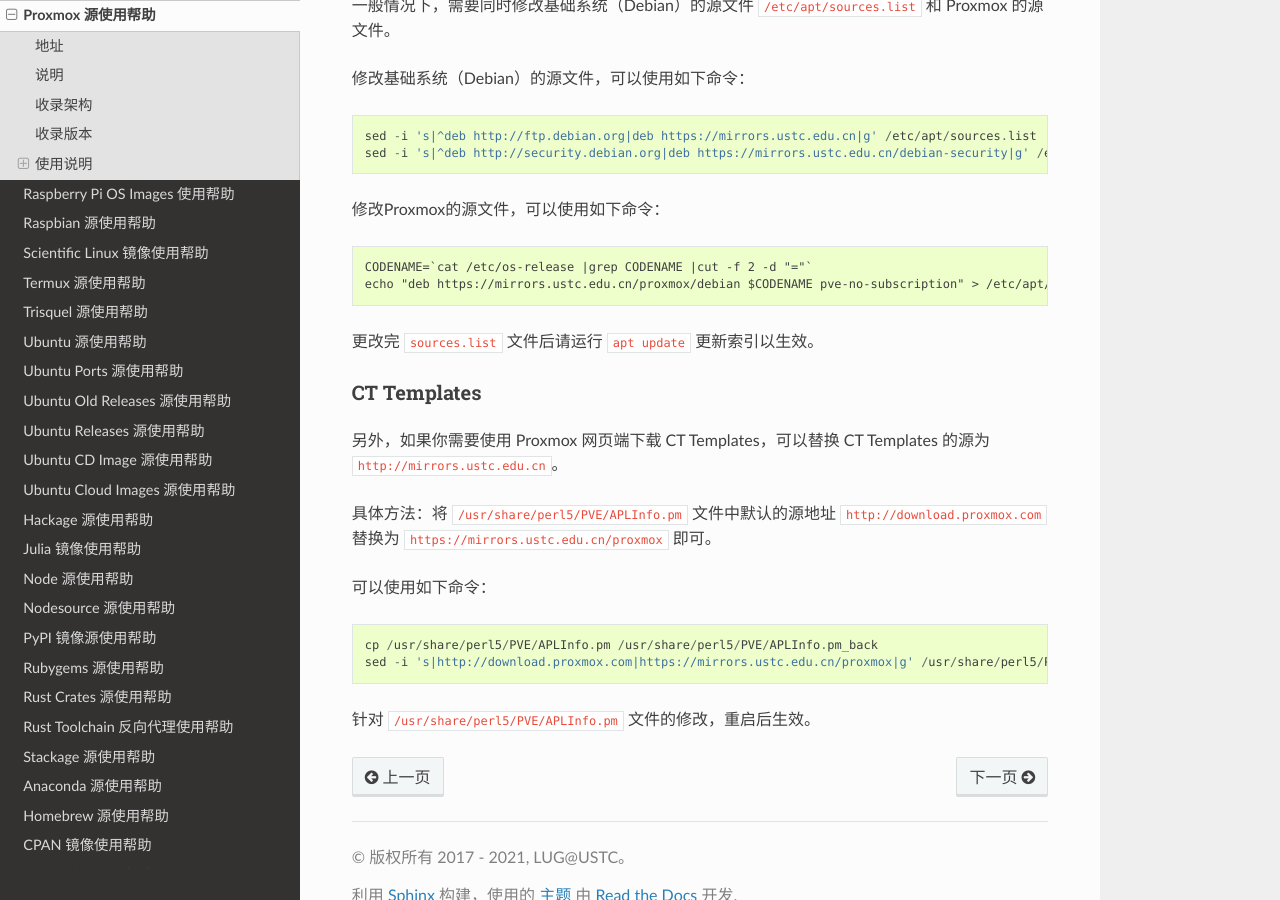
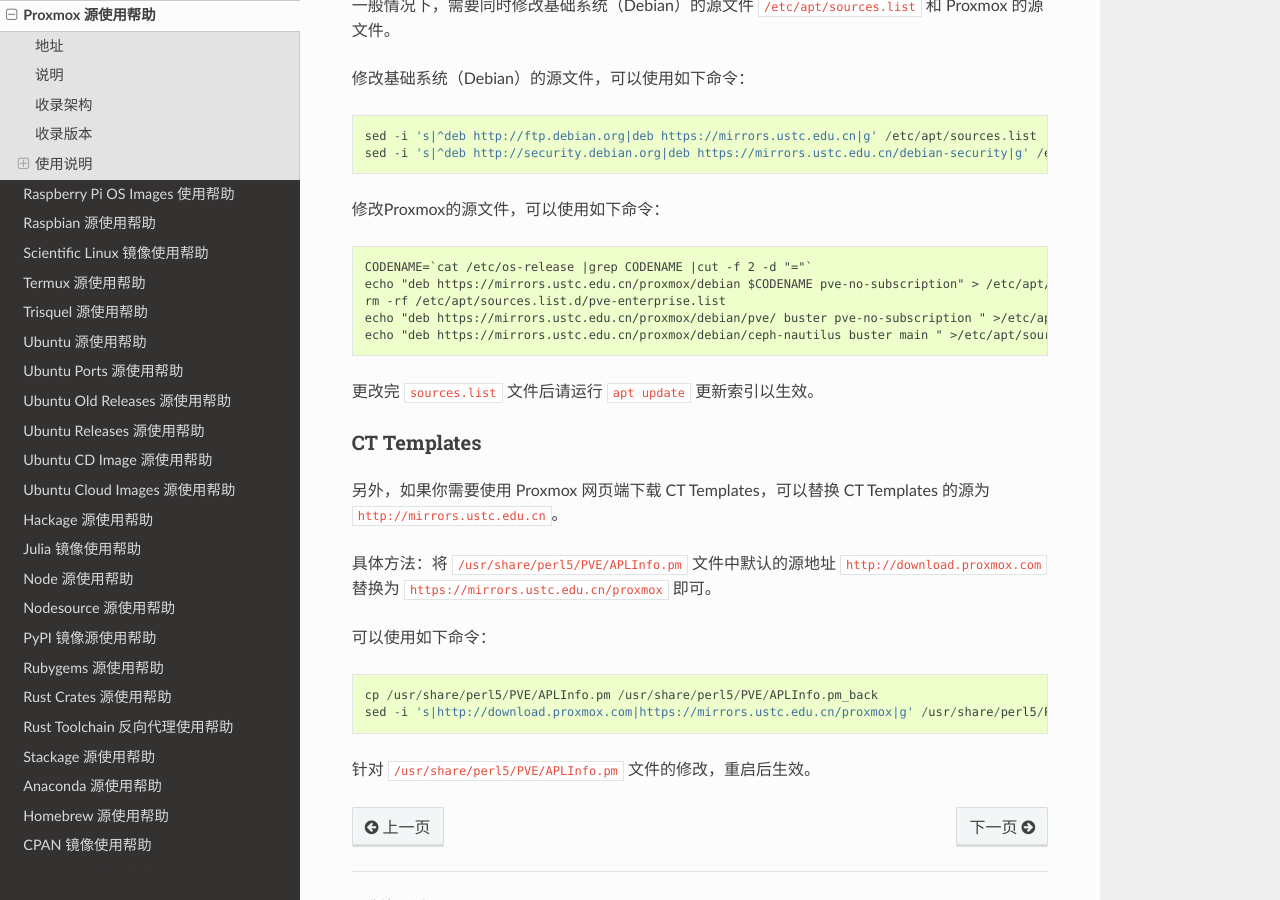
Before and after one commit to ustclug/mirrorhelp, a Sphinx documentation site: the page built from source/proxmox.rst, in a window 1280 px wide and 900 px high, scrolled down 815 px. Built offline with Sphinx 7.4.7 and the Read the Docs theme 2.0.0, drawn with Linux system fonts in a browser that asks for light colours; pages that are not in the unit, such as notebooks, are missing from menus.

Commit message:
Update proxmox.rst

```diff
--- a/source/proxmox.rst
+++ b/source/proxmox.rst
@@ -49,6 +49,9 @@
 
   CODENAME=`cat /etc/os-release |grep CODENAME |cut -f 2 -d "="`
   echo "deb https://mirrors.ustc.edu.cn/proxmox/debian $CODENAME pve-no-subscription" > /etc/apt/sources.list.d/pve-no-subscription.list
+  rm -rf /etc/apt/sources.list.d/pve-enterprise.list
+  echo "deb https://mirrors.ustc.edu.cn/proxmox/debian/pve/ buster pve-no-subscription " >/etc/apt/sources.list.d/pve-install-repo.list
+  echo "deb https://mirrors.ustc.edu.cn/proxmox/debian/ceph-nautilus buster main " >/etc/apt/sources.list.d/pve-ceph.list
 
 
 更改完 :file:`sources.list` 文件后请运行 ``apt update`` 更新索引以生效。
```
